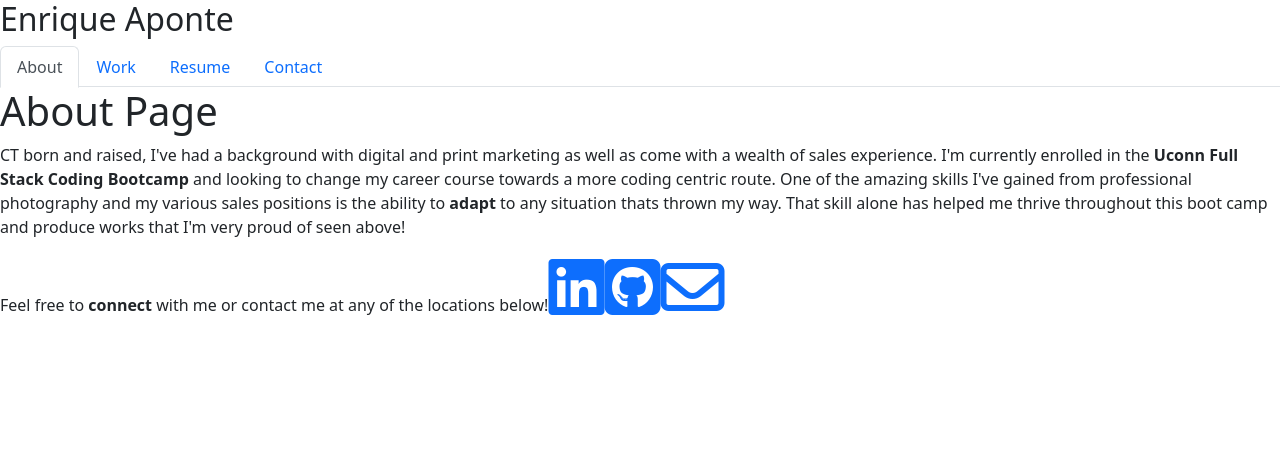
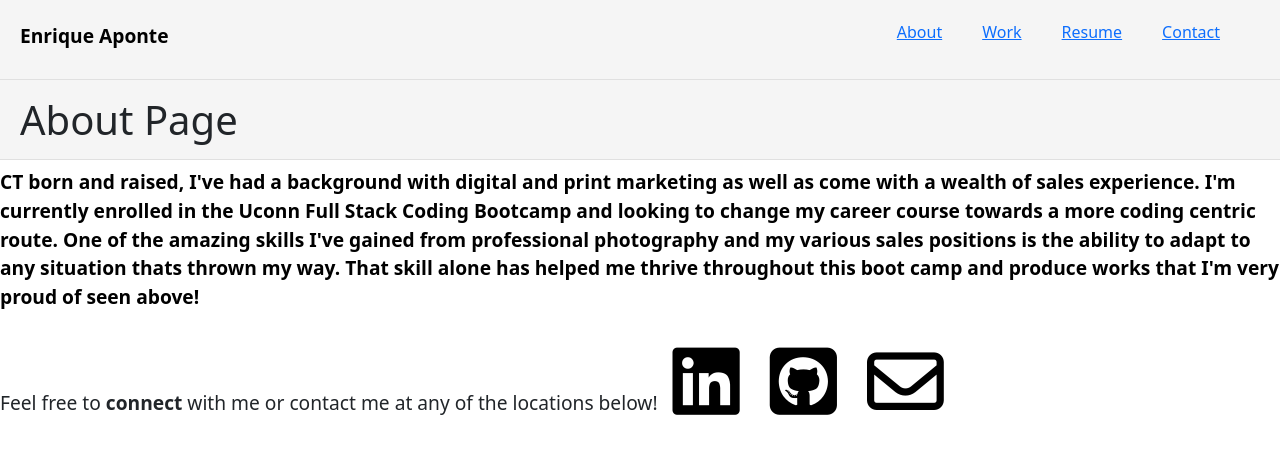
Before and after one commit to Eaponte24/Portfolio-2.0, a React (Create React App) app in the folder react-portfolio/: page / in a window 1280 px wide. Shown: the top 454 px of the page. Built offline with nearby package versions, Linux system fonts and the light colour scheme.

Commit message:
added styling to the componants

```diff
--- a/react-portfolio/src/components/Header.jsx
+++ b/react-portfolio/src/components/Header.jsx
@@ -1,5 +1,25 @@
 import React from "react";
 import NavTabs from "./Navtabs";
+
+const styles = {
+	header: {
+		display: "flex",
+		justifyContent: "space-between",
+		alignItems: "center",
+		padding: "0 20px",
+		height: "80px",
+		backgroundColor: "#f5f5f5",
+		borderBottom: "1px solid #e0e0e0",
+	},
+
+	h2: {
+		color: "#000",
+		textDecoration: "none",
+		fontSize: "1.2rem",
+		fontWeight: "bold",
+	},
+
+};
 
 function Header(props) {
 
@@ -7,9 +27,9 @@ function Header(props) {
 	const { currentPage, handlePageChange } = props;
 
 	return (
-		<header>
+		<header style={styles.header}>
 			<div>
-				<h2>Enrique Aponte</h2>
+				<h2 style={styles.h2}>Enrique Aponte</h2>
 			</div>
 			<div>
             <NavTabs currentPage={currentPage} handlePageChange={handlePageChange} />
--- a/react-portfolio/src/components/Navtabs.jsx
+++ b/react-portfolio/src/components/Navtabs.jsx
@@ -1,47 +1,75 @@
 import React from 'react';
 
-// Here we are using object destructuring assignment to pluck off our variables from the props object
-// We assign them to their own variable names
+const styles = {
+  nav: {
+    display: 'flex',
+    justifyContent: 'space-between',
+    alignItems: 'center',
+    padding: '0 20px',
+    height: '80px',
+    backgroundColor: '#f5f5f5',
+  },
+
+  navLink: {
+    color: '#000',
+    textDecoration: 'none',
+    fontSize: '1.2rem',
+    fontWeight: 'bold',
+  },
+
+  active: {
+    color: '#000',
+    textDecoration: 'none',
+    fontSize: '1.2rem',
+    fontWeight: 'bold',
+  },
+
+  navItem: {
+    display: 'flex',
+    justifyContent: 'space-between',
+    alignItems: 'center',
+    padding: '0 20px',
+    height: '80px',
+    backgroundColor: '#f5f5f5',
+
+  },
+};
+
 function NavTabs({ currentPage, handlePageChange }) {
   return (
-    <ul className="nav nav-tabs">
-      <li className="nav-item">
+    <ul style={styles.nav}>
+      <li style={styles.navItem}>
         <a
           href="#about"
           onClick={() => handlePageChange('About')}
-          // Check to see if the currentPage is `About`, and if so we use the active link class from bootstrap. Otherwise, we set it to a normal nav-link
-          className={currentPage === 'About' ? 'nav-link active' : 'nav-link'}
+          className={currentPage === 'About' ? 'navLink active' : 'navLink'}
         >
           About
         </a>
       </li>
-      <li className="nav-item">
+      <li style={styles.navItem}>
         <a
           href="#work"
           onClick={() => handlePageChange('Work')}
-          // This is a conditional (ternary) operator that checks to see if the current page is "Work"
-          // If it is, we set the current page to 'nav-link-active', otherwise we set it to 'nav-link'
-          className={currentPage === 'Work' ? 'nav-link active' : 'nav-link'}
+          className={currentPage === 'Work' ? 'navLink active' : 'navLink'}
         >
           Work
         </a>
       </li>
-      <li className="nav-item">
+      <li style={styles.navItem}>
         <a
           href="#resume"
           onClick={() => handlePageChange('Resume')}
-          // Check to see if the currentPage is `Resume`, and if so we use the active link class from bootstrap. Otherwise, we set it to a normal nav-link
-          className={currentPage === 'Resume' ? 'nav-link active' : 'nav-link'}
+          className={currentPage === 'Resume' ? 'navLink active' : 'navLink'}
         >
           Resume
         </a>
       </li>
-      <li className="nav-item">
+      <li style={styles.navItem}>
         <a
           href="#contact"
           onClick={() => handlePageChange('Contact')}
-          // Check to see if the currentPage is `Contact`, and if so we use the active link class from bootstrap. Otherwise, we set it to a normal nav-link
-          className={currentPage === 'Contact' ? 'nav-link active' : 'nav-link'}
+          className={currentPage === 'Contact' ? 'navLink active' : 'navLink'}
         >
           Contact
         </a>
--- a/react-portfolio/src/components/pages/About.jsx
+++ b/react-portfolio/src/components/pages/About.jsx
@@ -1,10 +1,40 @@
 import React from "react";
+
+const styles = {
+    // want to style the about page
+    about: {
+        display: "flex",
+        justifyContent: "space-between",
+        alignItems: "center",
+        padding: "0 20px",
+        height: "80px",
+        backgroundColor: "#f5f5f5",
+        borderBottom: "1px solid #e0e0e0",
+    },
+
+    aboutConent: {
+        color: "#000",
+        textDecoration: "none",
+        fontSize: "1.2rem",
+        fontWeight: "bold",
+    },
+
+    contact: {
+        fontSize: "1.2rem",
+      },
+
+    contactIcns: {
+        color: "#000000",
+        padding: "15px",
+      }
+
+};
 
 export default function About() {
   return (
-    <div>
-      <h1>About Page</h1>
-      <p>
+    <div >
+      <h1 style={styles.about}>About Page</h1>
+      <p style={styles.aboutConent}>
         CT born and raised, I've had a background with digital and print
         marketing as well as come with a wealth of sales experience. I'm
         currently enrolled in the{" "}
@@ -15,12 +45,12 @@ export default function About() {
         thats thrown my way. That skill alone has helped me thrive throughout
         this boot camp and produce works that I'm very proud of seen above!
       </p>
-      <p class="card-p">
+      <p style={styles.contact}>
           Feel free to <strong>connect</strong> with me or contact me at any of the locations below!
           <span id="connections">
-        <a href="https://www.linkedin.com/in/ricky-aponte-29b89050/" target="_blank" rel="noreferrer"><i class="fa-brands fa-linkedin fa-4x" id="contactIcns"></i></a>
-        <a href="https://github.com/Eaponte24?tab=repositories" target="_blank" rel="noreferrer"><i class="fa-brands fa-square-github fa-4x" id="contactIcns"></i></a>
-        <a href="mailto: rickyapontephotography@gmail.com" target="_blank" rel="noreferrer"><i class="fa-regular fa-envelope fa-4x" id="contactIcns"></i></a>
+        <a href="https://www.linkedin.com/in/ricky-aponte-29b89050/" target="_blank" rel="noreferrer"><i class="fa-brands fa-linkedin fa-4x" style={styles.contactIcns}></i></a>
+        <a href="https://github.com/Eaponte24?tab=repositories" target="_blank" rel="noreferrer"><i class="fa-brands fa-square-github fa-4x" style={styles.contactIcns}></i></a>
+        <a href="mailto: rickyapontephotography@gmail.com" target="_blank" rel="noreferrer"><i class="fa-regular fa-envelope fa-4x" style={styles.contactIcns}></i></a>
           </span>
         </p>
     </div>
--- a/react-portfolio/src/components/pages/Contact.jsx
+++ b/react-portfolio/src/components/pages/Contact.jsx
@@ -1,22 +1,97 @@
-import React from 'react';
+import React, { useState } from "react";
+import { validateEmail } from "../../utils/helpers";
 
-export default function Contact() {
-  return (
-    <div>
-      <h1>Contact Page</h1>
-      <p>
-        Integer cursus bibendum sem non pretium. Vestibulum in aliquet sem, quis
-        molestie urna. Aliquam semper ultrices varius. Aliquam faucibus sit amet
-        magna a ultrices. Aenean pellentesque placerat lacus imperdiet
-        efficitur. In felis nisl, luctus non ante euismod, tincidunt bibendum
-        mi. In a molestie nisl, eu sodales diam. Nam tincidunt lacus quis magna
-        posuere, eget tristique dui dapibus. Maecenas fermentum elementum
-        faucibus. Quisque nec metus vestibulum, egestas massa eu, sollicitudin
-        ipsum. Nulla facilisi. Sed ut erat ligula. Nam tincidunt nunc in nibh
-        dictum ullamcorper. Class aptent taciti sociosqu ad litora torquent per
-        conubia nostra, per inceptos himenaeos. Etiam ornare rutrum felis at
-        rhoncus. Etiam vel condimentum magna, quis tempor nulla.
-      </p>
-    </div>
-  );
+function Contact() {
+	const [formState, setFormState] = useState({
+		name: "",
+		email: "",
+		message: "",
+	});
+
+	const [errorMessage, setErrorMessage] = useState("");
+
+	const { name, email, message } = formState;
+
+	function handleChange(e) {
+		if (e.target.name === "email") {
+			const isValid = validateEmail(e.target.value);
+			if (!isValid) {
+				setErrorMessage("Your email is invalid.");
+			} else {
+				if (!e.target.value.length) {
+					setErrorMessage(`${e.target.name} is required.`);
+				} else {
+					setErrorMessage("");
+				}
+			}
+		}
+
+		if (!errorMessage) {
+			setFormState({ ...formState, [e.target.name]: e.target.value });
+		}
+	}
+
+	function handleBlank(e) {
+		if (e.target.name === "Name" || e.target.name === "Message") {
+			if (!e.target.value.length) {
+				setErrorMessage(`${e.target.name} is required.`);
+			} else {
+				setErrorMessage("");
+			}
+		}
+
+		if (!errorMessage) {
+			setFormState({ ...formState, [e.target.name]: e.target.value });
+		}
+	}
+
+	return (
+		<section>
+			<div className="center">
+				<h2 className="page-header">Contact Me</h2>
+			</div>
+			<div>
+				<form id="contact-form">
+					<div>
+						<label htmlFor="Name">Name:</label>
+						<br></br>
+						<input
+							type="text"
+							defaultValue={name}
+							onBlur={handleBlank}
+							name="Name"
+						/>
+					</div>
+					<div>
+						<label htmlFor="email">Email address:</label>
+						<br></br>
+						<input
+							type="email"
+							defaultValue={email}
+							name="email"
+							onBlur={handleChange}
+						/>
+					</div>
+					<div>
+						<label htmlFor="Message">Message:</label>
+						<br></br>
+						<textarea
+							name="Message"
+							defaultValue={message}
+							onBlur={handleBlank}
+							rows="5"
+						/>
+					</div>
+					{errorMessage && (
+						<div>
+							<p className="error-text">{errorMessage}</p>
+						</div>
+					)}
+					<button type="submit">Submit</button>
+				</form>
+			</div>
+		</section>
+	);
 }
+
+export default Contact;
--- /dev/null
+++ b/react-portfolio/src/utils/helpers.js
@@ -0,0 +1,13 @@
+export function capitalizeFirstLetter(string) {
+	return string.charAt(0).toUpperCase() + string.slice(1);
+}
+
+export function validateEmail(email) {
+	var re = /^(([^<>()[\]\\.,;:\s@"]+(\.[^<>()[\]\\.,;:\s@"]+)*)|(".+"))@((\[[0-9]{1,3}\.[0-9]{1,3}\.[0-9]{1,3}\.[0-9]{1,3}\])|(([a-zA-Z\-0-9]+\.)+[a-zA-Z]{2,}))$/;
+	return re.test(String(email).toLowerCase());
+}
+
+export function checkBlank(field) {
+	var re = /^\s*$/;
+	return re.test(String(field).toLowerCase());
+}
```
